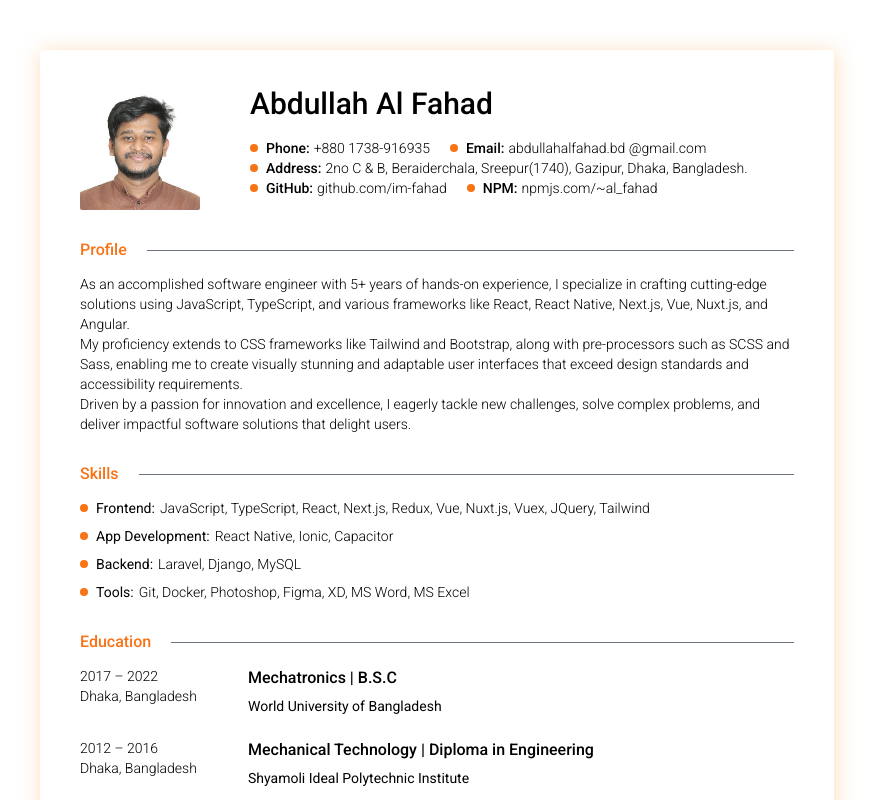
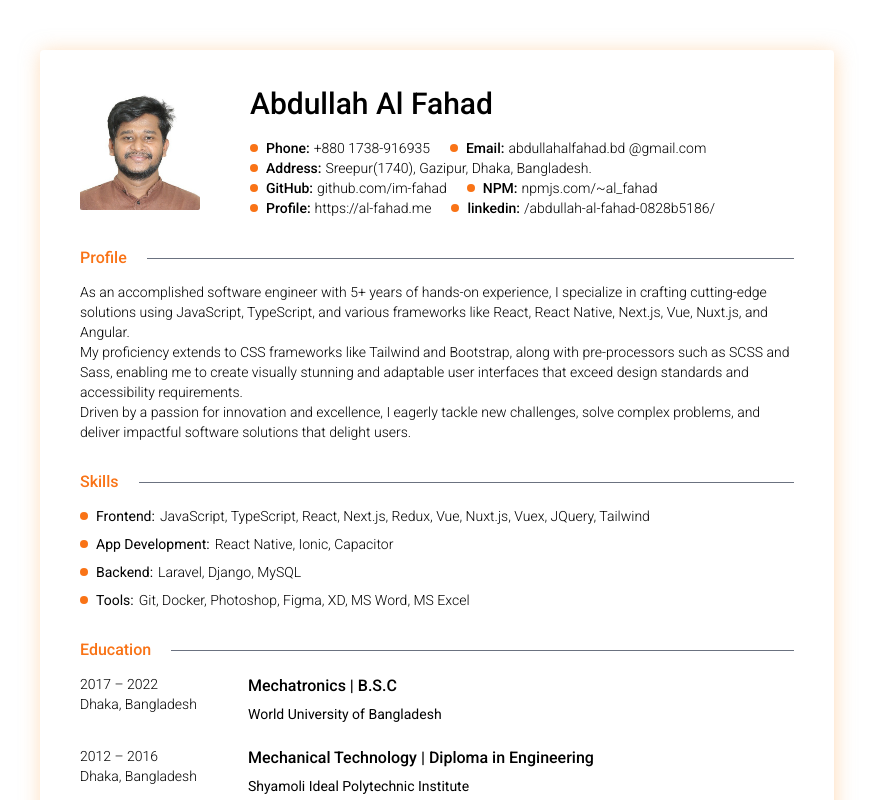
Before and after one commit to im-fahad/portfolio, a Next.js app: page /resume in a window 1280 px wide. Shown: the top 800 px of the page, without its empty margins (203-1078 px from the left). Built offline with nearby package versions, Linux system fonts and the light colour scheme.

Commit message:
resume updated

```diff
--- a/src/app/resume/page.tsx
+++ b/src/app/resume/page.tsx
@@ -41,7 +41,7 @@ export default function Resume() {
                                     <div className="profile__item">
                                         <span className="profile__item-key">Address:</span>
                                         <span
-                                            className="profile__item-value">2no C & B, Beraiderchala, Sreepur(1740), Gazipur, Dhaka, Bangladesh.</span>
+                                            className="profile__item-value">Sreepur(1740), Gazipur, Dhaka, Bangladesh.</span>
                                     </div>
                                     <div className="profile__item">
                                         <span className="profile__item-key">GitHub:</span>
@@ -55,6 +55,21 @@ export default function Resume() {
                                         <a className="profile__item-value" href="https://www.npmjs.com/~al_fahad"
                                            target="_blank" rel="noopener noreferrer nofollow">
                                             npmjs.com/~al_fahad
+                                        </a>
+                                    </div>
+                                    <div className="profile__item">
+                                        <span className="profile__item-key">Profile:</span>
+                                        <a className="profile__item-value" href="https://www.al-fahad.me/"
+                                           target="_blank" rel="noopener noreferrer nofollow">
+                                            https://al-fahad.me
+                                        </a>
+                                    </div>
+                                    <div className="profile__item">
+                                        <span className="profile__item-key">linkedin:</span>
+                                        <a className="profile__item-value"
+                                           href="https://www.linkedin.com/in/abdullah-al-fahad-0828b5186/"
+                                           target="_blank" rel="noopener noreferrer nofollow">
+                                            /abdullah-al-fahad-0828b5186/
                                         </a>
                                     </div>
                                 </div>
```
